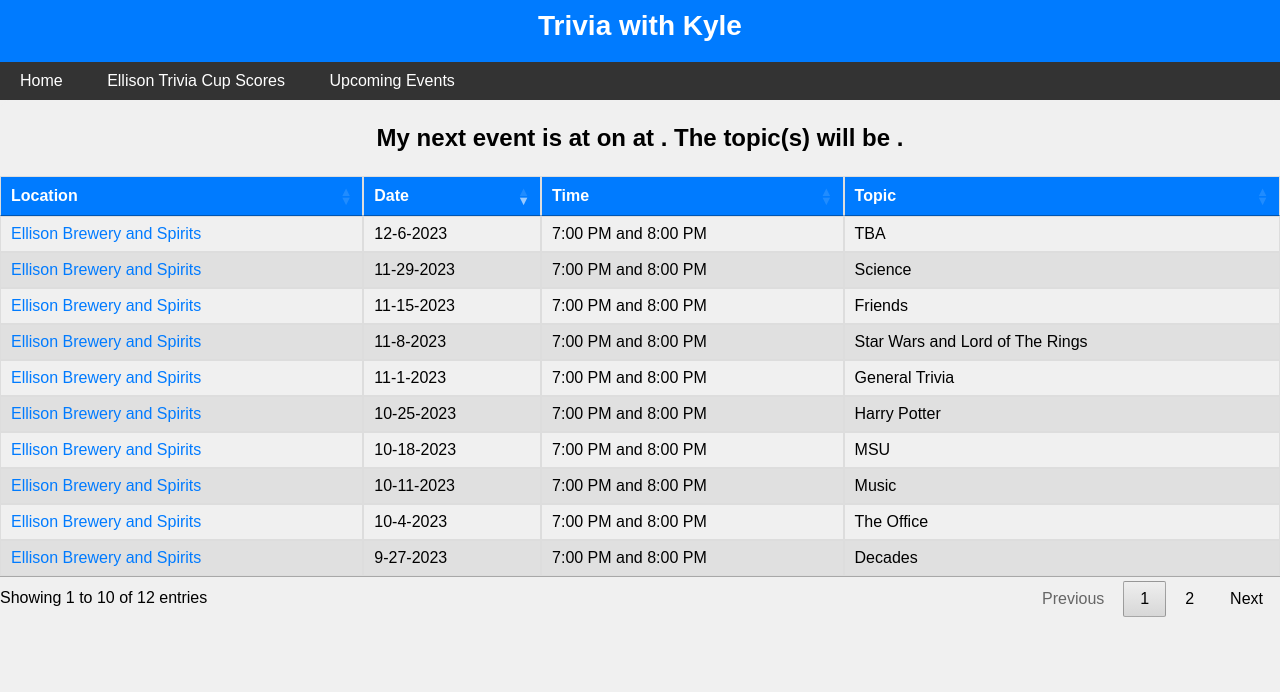
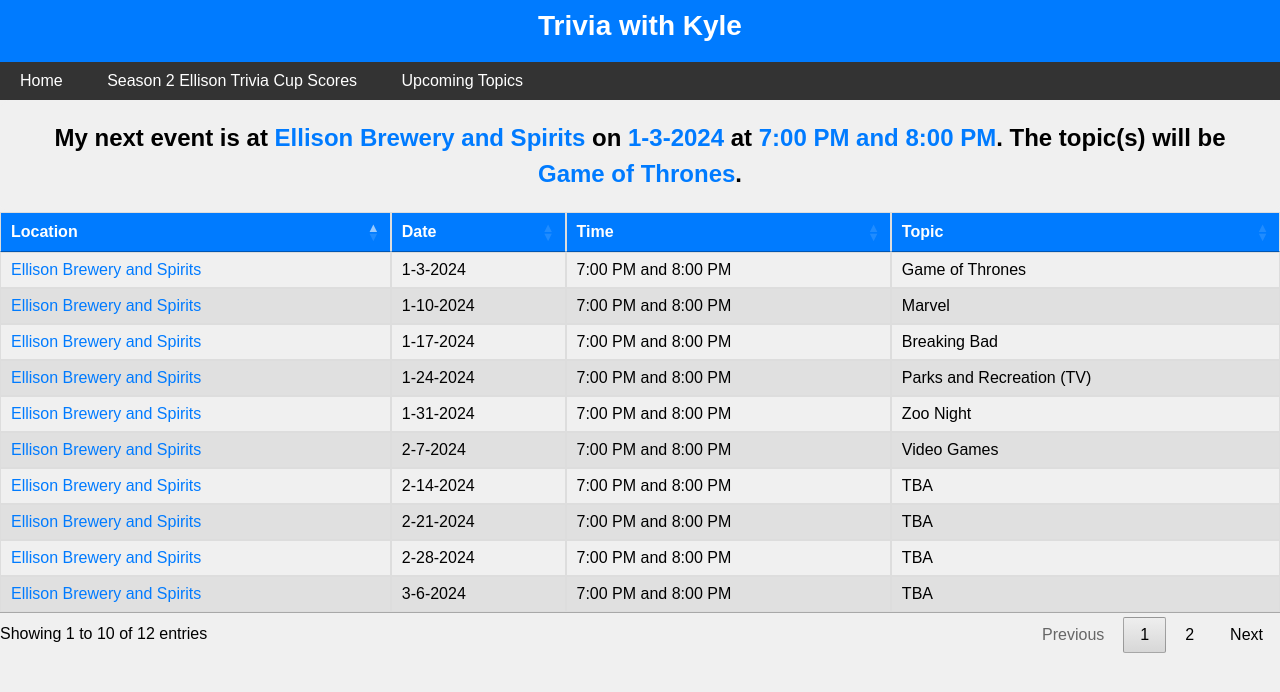
Before and after one commit to joneskyle0/joneskyle0.github.io, a PHP site: page /upcoming_events.html in a window 1280 px wide. Shown: the top 692 px of the page. Run offline with PHP 8.4, Linux system fonts and the light colour scheme; some libraries are stand-ins or nearby versions.

Commit message:
season 2 update

```diff
--- a/styles.css
+++ b/styles.css
@@ -149,3 +149,28 @@
   #next-event span {
     color: #007bff;
   }
+
+
+  .word-art-container {
+    width: 70%;
+    height: 300px;
+    margin: 20px auto;
+    background-color: #000;
+    padding: 20px;
+    display: flex;
+    justify-content: center;
+    align-items: center;
+  }
+
+  .word-art {
+    font-family: 'Special Elite', cursive;
+    font-size: 48px;
+    color: #e74c3c;
+    transform-origin: center;
+    transform: scale(1); /* Initial scale */
+    transition: transform 0.3s ease-in-out;
+  }
+
+  .word-art-container:hover .word-art {
+    transform: scale(1.5); /* Scale on hover (adjust as needed) */
+  }
--- a/trivia_cup.html
+++ b/trivia_cup.html
@@ -3,7 +3,7 @@
 <head>
     <meta charset="UTF-8">
     <meta name="viewport" content="width=device-width, initial-scale=1.0">
-    <title>Trivia Scores</title>
+    <title>Steason 2 Ellison Trivia Scores</title>
     <link rel="stylesheet" href="styles.css">
         <style>
         /* Custom CSS for the back button */
--- a/upcoming_events.html
+++ b/upcoming_events.html
@@ -15,8 +15,8 @@
     </header>
     <nav>
         <a href="index.html">Home</a>
-        <a href="trivia_cup.html">Ellison Trivia Cup Scores</a>
-        <a href="upcoming_events.html">Upcoming Events</a>
+        <a href="trivia_cup.html">Season 2 Ellison Trivia Cup Scores</a>
+        <a href="upcoming_events.html">Upcoming Topics</a>
     </nav><div id="next-event">
         <p>My next event is at <span id="event-location"></span> on <span id="event-date"></span> at <span id="event-time"></span>. The topic(s) will be <span id="event-topic"></span>.</p>
     </div>
@@ -34,73 +34,73 @@
         <tbody>
             <tr>
                 <td><a href="https://maps.app.goo.gl/jBxnuXqzXdZQZxFQ8">Ellison Brewery and Spirits</a></td>
-                <td>9/13/2023</td>
+                <td>1/03/2024</td>
                 <td>7:00 PM and 8:00 PM</td>
-                <td>General Trivia</td>
+                <td>Game of Thrones</td>
             </tr>
             <tr>
                 <td><a href="https://maps.app.goo.gl/jBxnuXqzXdZQZxFQ8">Ellison Brewery and Spirits</a></td>
-                <td>9/20/2023</td>
+                <td>1/10/2024</td>
                 <td>7:00 PM and 8:00 PM</td>
-                <td>General Trivia</td>
+                <td>Marvel</td>
             </tr>
             <tr>
                 <td><a href="https://maps.app.goo.gl/jBxnuXqzXdZQZxFQ8">Ellison Brewery and Spirits</a></td>
-                <td>9/27/2023</td>
+                <td>1/17/2024</td>
                 <td>7:00 PM and 8:00 PM</td>
-                <td>Decades</td>
+                <td>Breaking Bad</td>
             </tr>
             <tr>
                 <td><a href="https://maps.app.goo.gl/jBxnuXqzXdZQZxFQ8">Ellison Brewery and Spirits</a></td>
-                <td>10/4/2023</td>
+                <td>1/24/2024</td>
                 <td>7:00 PM and 8:00 PM</td>
-                <td>The Office</td>
+                <td>Parks and Recreation (TV)</td>
             </tr>
             <tr>
                 <td><a href="https://maps.app.goo.gl/jBxnuXqzXdZQZxFQ8">Ellison Brewery and Spirits</a></td>
-                <td>10/11/2023</td>
+                <td>1/31/2024</td>
                 <td>7:00 PM and 8:00 PM</td>
-                <td>Music</td>
+                <td>Zoo Night</td>
             </tr>
             <tr>
                 <td><a href="https://maps.app.goo.gl/jBxnuXqzXdZQZxFQ8">Ellison Brewery and Spirits</a></td>
-                <td>10/18/2023</td>
+                <td>2/07/2024</td>
                 <td>7:00 PM and 8:00 PM</td>
-                <td>MSU</td>
+                <td>Video Games</td>
             </tr>
             <tr>
                 <td><a href="https://maps.app.goo.gl/jBxnuXqzXdZQZxFQ8">Ellison Brewery and Spirits</a></td>
-                <td>10/25/2023</td>
+                <td>2/14/2024</td>
                 <td>7:00 PM and 8:00 PM</td>
-                <td>Harry Potter</td>
+                <td>TBA</td>
             </tr>
             <tr>
                 <td><a href="https://maps.app.goo.gl/jBxnuXqzXdZQZxFQ8">Ellison Brewery and Spirits</a></td>
-                <td>11/1/2023</td>
+                <td>2/21/2024</td>
                 <td>7:00 PM and 8:00 PM</td>
-                <td>General Trivia</td>
+                <td>TBA</td>
             </tr>
             <tr>
                 <td><a href="https://maps.app.goo.gl/jBxnuXqzXdZQZxFQ8">Ellison Brewery and Spirits</a></td>
-                <td>11/8/2023</td>
+                <td>2/28/2024</td>
                 <td>7:00 PM and 8:00 PM</td>
-                <td>Star Wars and Lord of The Rings</td>
+                <td>TBA</td>
             </tr>
             <tr>
                 <td><a href="https://maps.app.goo.gl/jBxnuXqzXdZQZxFQ8">Ellison Brewery and Spirits</a></td>
-                <td>11/15/2023</td>
+                <td>3/06/2024</td>
                 <td>7:00 PM and 8:00 PM</td>
-                <td>Friends</td>
+                <td>TBA</td>
             </tr>
             <tr>
                 <td><a href="https://maps.app.goo.gl/jBxnuXqzXdZQZxFQ8">Ellison Brewery and Spirits</a></td>
-                <td>11/29/2023</td>
+                <td>3/13/2024</td>
                 <td>7:00 PM and 8:00 PM</td>
-                <td>Science</td>
+                <td>TBA</td>
             </tr>
             <tr>
                 <td><a href="https://maps.app.goo.gl/jBxnuXqzXdZQZxFQ8">Ellison Brewery and Spirits</a></td>
-                <td>12/6/2023</td>
+                <td>3/20/2024</td>
                 <td>7:00 PM and 8:00 PM</td>
                 <td>TBA</td>
             </tr>
@@ -155,7 +155,6 @@
                 }
               }
             ],
-            order: [[1, 'desc']], // Set the default sorting order to descending on the "Date" column
             searching: false
           });
           $('.dataTables_length').hide();
```
Also changed, not shown: get_random_question.php (deleted, +0 -28 lines), index.html (+15 -28 lines), 1 other file.
